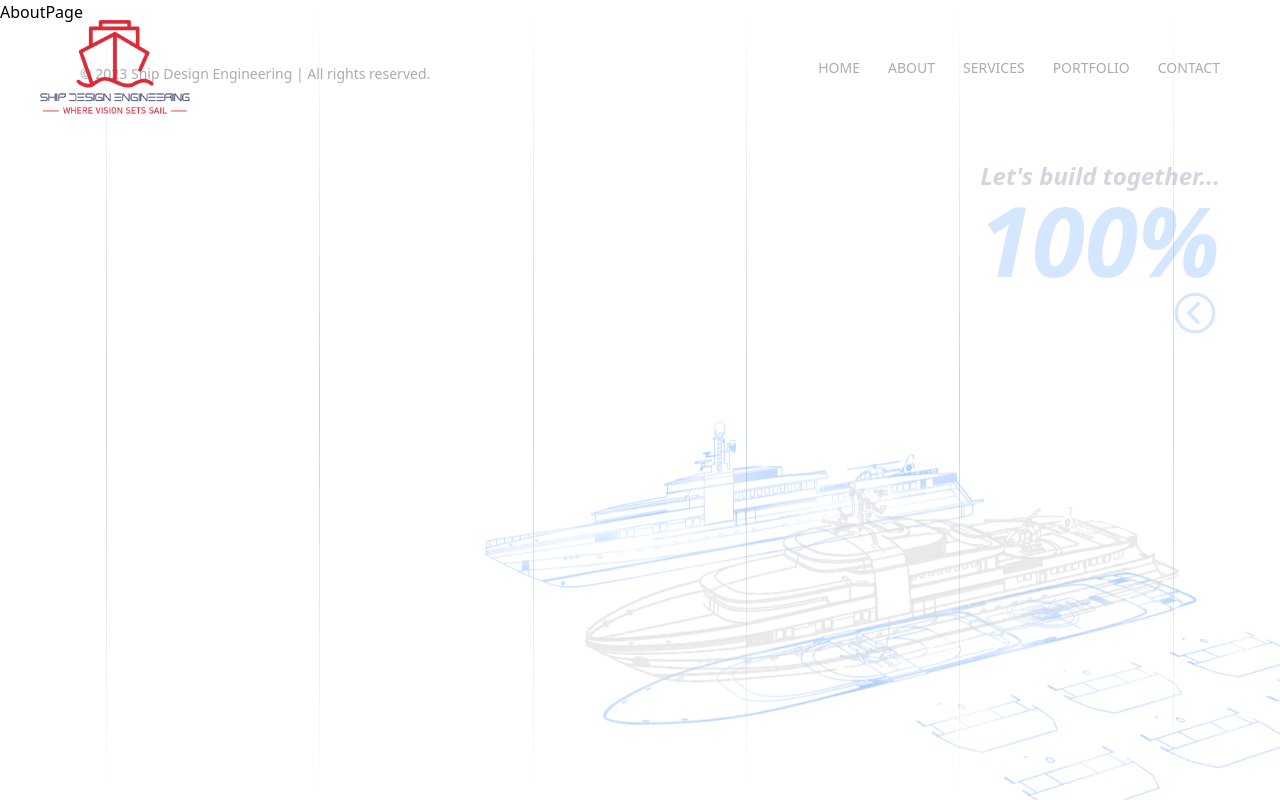
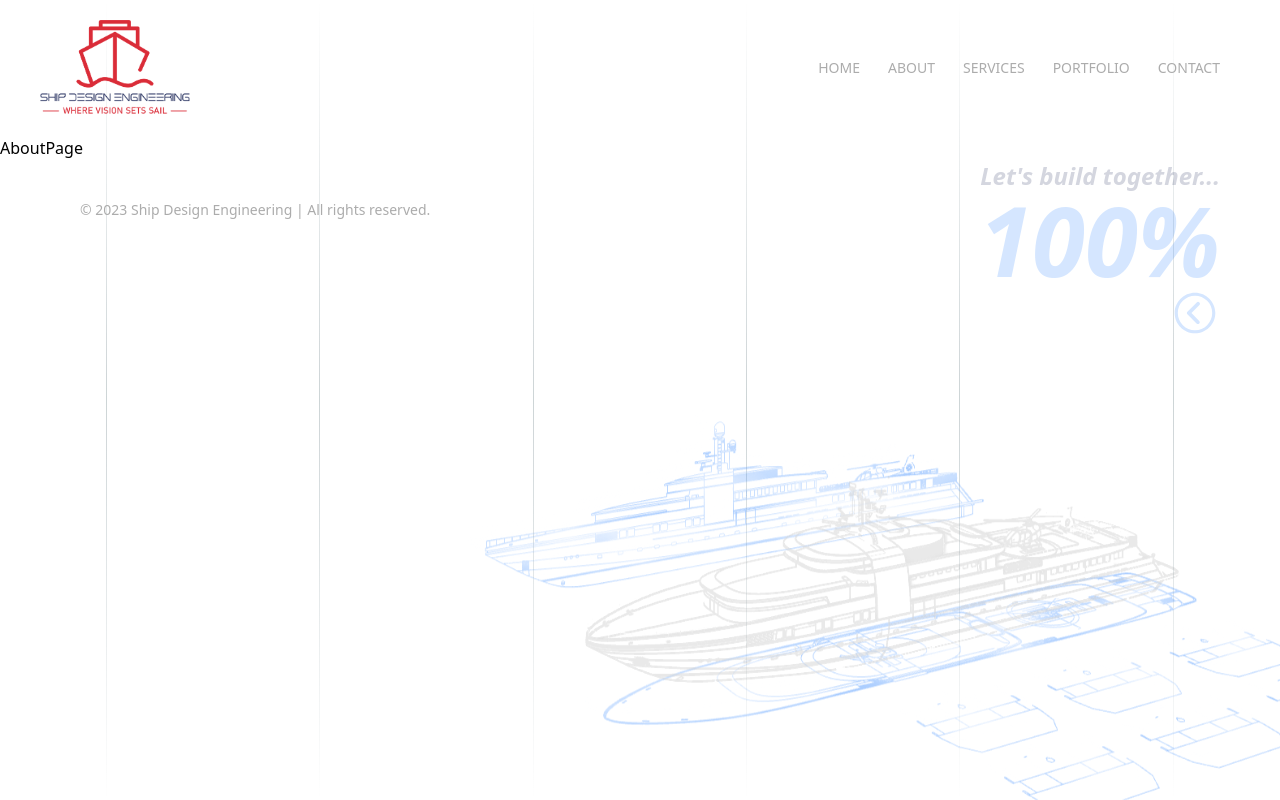
Before and after one commit to RazvanGP/website-di, a Next.js app: page /about in a window 1280 px wide. Built offline with nearby package versions, Linux system fonts and the light colour scheme.

Commit message:
navbar hidden when scroll up

```diff
--- a/app/components/Nav.js
+++ b/app/components/Nav.js
@@ -3,11 +3,28 @@
 import Link from "next/link";
 import { useState, useEffect } from "react";
 import MobileNav from "./MobileNav";
-import { AnimatePresence, motion } from "framer-motion";
+import {
+  AnimatePresence,
+  motion,
+  useScroll,
+  useMotionValueEvent,
+} from "framer-motion";
 
 const Nav = () => {
   const [showMobileNav, setShowMobileNav] = useState(false);
   const [isAnimationComplete, setIsAnimationComplete] = useState(false);
+  const [isNavHidden, setIsNavHidden] = useState(false);
+
+  const { scrollY } = useScroll();
+
+  useMotionValueEvent(scrollY, "change", (latest) => {
+    const previous = scrollY.getPrevious();
+    if (latest > previous && latest > 150) {
+      setIsNavHidden(true);
+    } else {
+      setIsNavHidden(false);
+    }
+  });
 
   const variants = {
     open1: { rotate: 45, y: "10px" },
@@ -16,7 +33,15 @@ const Nav = () => {
   };
 
   return (
-    <nav className="fixed top-0 flex justify-between items-center w-full z-10 font-titling-gothic text-silver-grey text-sm px-10 py-5">
+    <motion.nav
+      variants={{
+        visible: { y: 0 },
+        hidden: { y: "-100%" },
+      }}
+      animate={isNavHidden ? "hidden" : "visible"}
+      transition={{ duration: 0.35, ease: "easeInOut" }}
+      className="sticky top-0 flex justify-between items-center w-full z-10 font-titling-gothic text-silver-grey text-sm px-10 py-5"
+    >
       <Link href="/" className="">
         <img src="/logo.png" alt="" width={150} />
       </Link>
@@ -106,7 +131,7 @@ const Nav = () => {
           <MobileNav setShowMobileNav={setShowMobileNav} />
         )}
       </AnimatePresence>
-    </nav>
+    </motion.nav>
   );
 };
 
```
